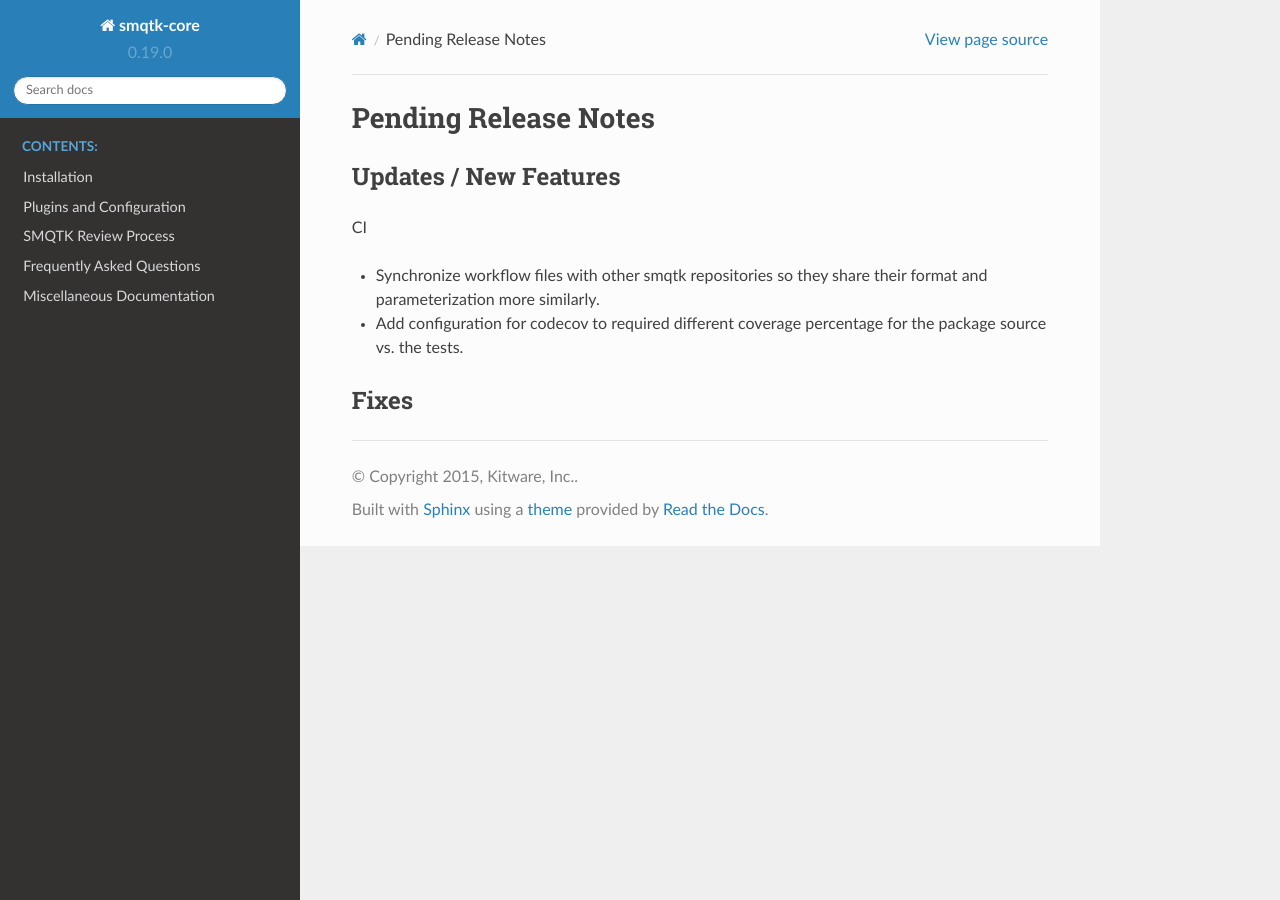
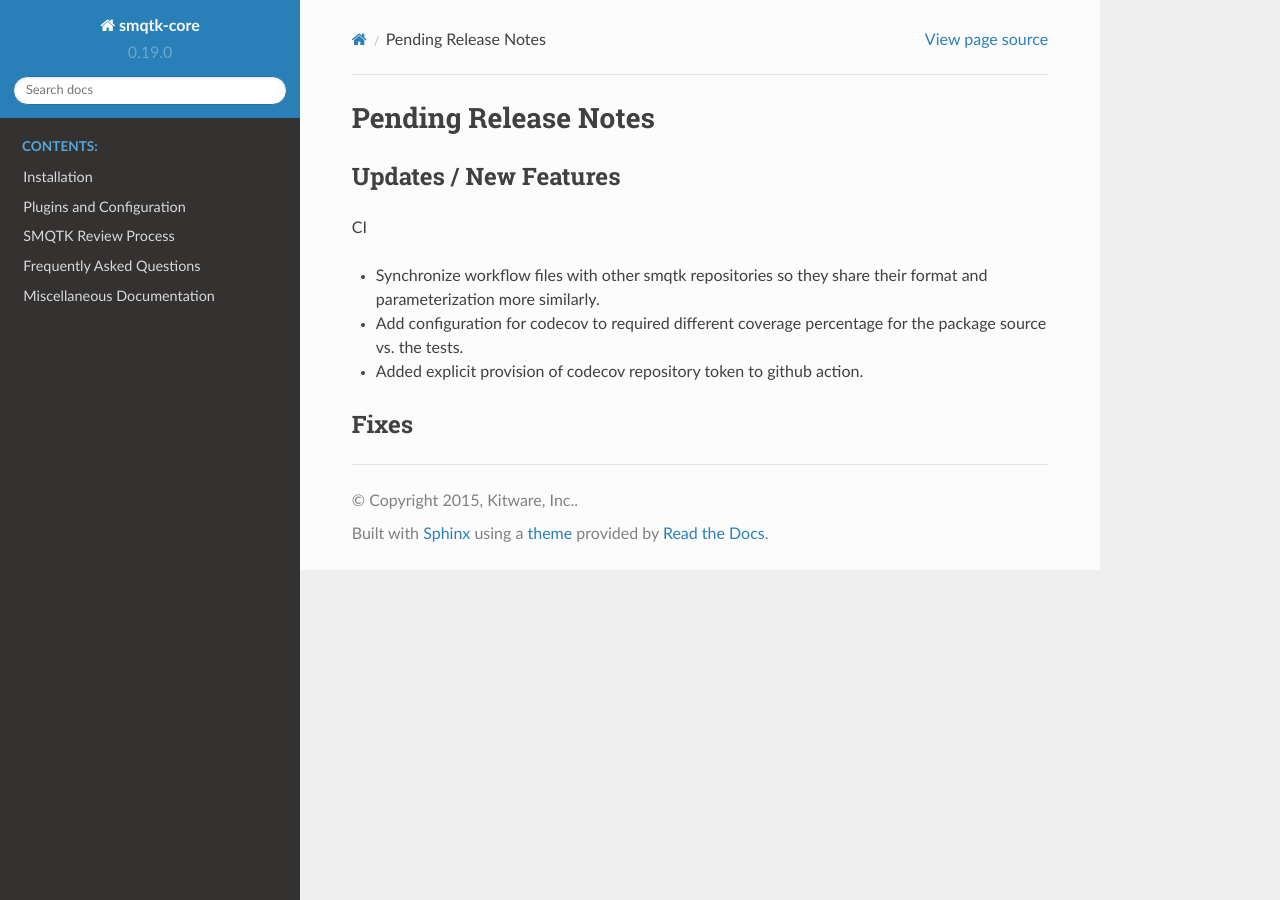
Before and after one commit to Kitware/SMQTK-Core, a Sphinx documentation site: the page built from docs/release_notes/pending_release.rst, in a window 1280 px wide. Built offline with Sphinx 7.4.7 and the Read the Docs theme 2.0.0, drawn with Linux system fonts in a browser that asks for light colours; pages that are not in the unit, such as notebooks, are missing from menus; the version number is read from the project's files by our own code.

Commit message:
Add explicit use of code-cov repo token

```diff
--- a/docs/release_notes/pending_release.rst
+++ b/docs/release_notes/pending_release.rst
@@ -12,5 +12,7 @@ CI
 * Add configuration for codecov to required different coverage percentage for
   the package source vs. the tests.
 
+* Added explicit provision of codecov repository token to github action.
+
 Fixes
 -----
```
Also changed, not shown: 1 other file.
